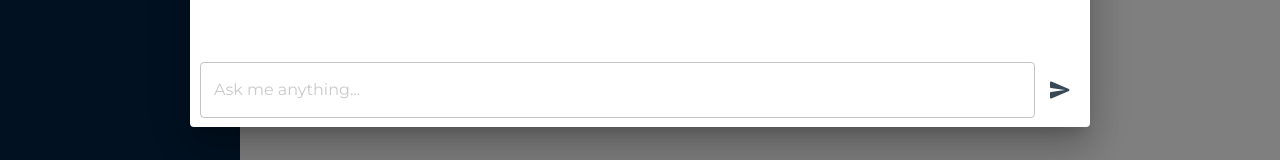
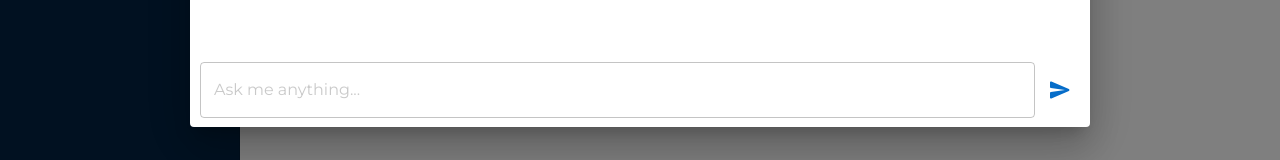
Before and after one commit to HrishabhCodes/QueryWiz, a React (Vite) app: page / in a window 1280 px wide. Both pictures are taken after a click on the button 1160 px from the left and 32 px from the top of the page. Shown: the part 523-683 px from the top of the page. Built offline with nearby package versions, Linux system fonts and the light colour scheme.

Commit message:
fix: chat while loading bug

```diff
--- a/src/components/BotDialog/index.jsx
+++ b/src/components/BotDialog/index.jsx
@@ -134,8 +134,16 @@ const BotDialog = ({ open, handleCloseBot }) => {
             }}
             fullWidth
           />
-          <IconButton disableRipple onClick={sendMessage}>
-            <SendRoundedIcon />
+          <IconButton
+            disableRipple
+            onClick={() => {
+              if (isLoading) return;
+              sendMessage();
+            }}
+          >
+            <SendRoundedIcon
+              color={isLoading ? "secondary" : "primaryButton"}
+            />
           </IconButton>
         </Box>
       </Box>
--- a/src/components/Sidebar/index.jsx
+++ b/src/components/Sidebar/index.jsx
@@ -68,7 +68,7 @@ const SideBar = ({ showDrawer = true, items = [] }) => {
           subtitle={"Please import data to the Editor"}
         />
       ) : (
-        <List sx={{ height: "75%" }}>
+        <List sx={{ height: "75%", overflow: "auto" }}>
           {items.map((item, index) => (
             <TableItem
               key={`${item.table}-${index}-table-metadata`}
```
